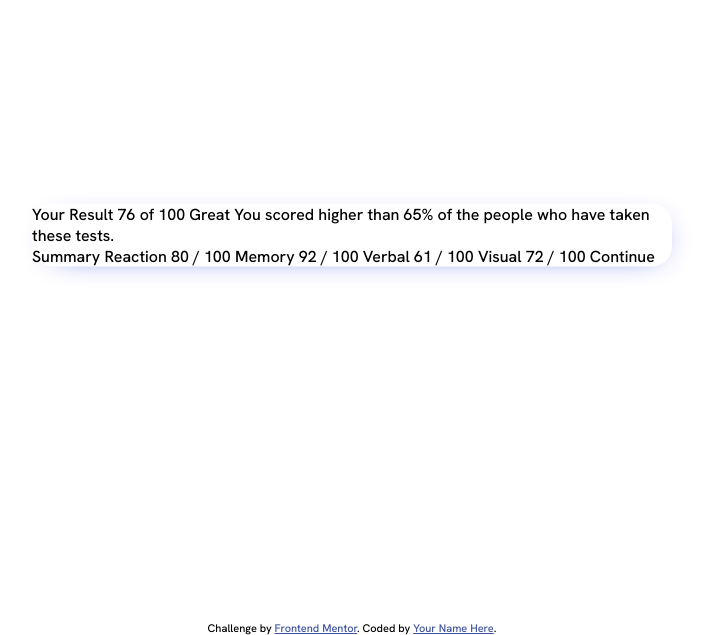
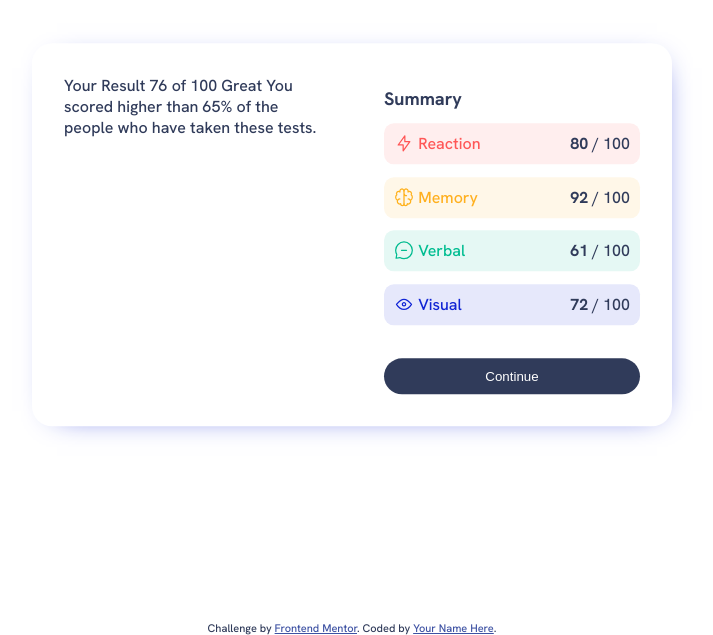
Before and after one commit to patriziadev/summary-component, a website: page index.html in a window 1280 px wide. Shown: the part 165-800 px from the top of the page, without its empty margins (288-1001 px from the left). Drawn offline with Linux system fonts and the light colour scheme.

Commit message:
chore: create the right part of the card

```diff
--- a/index.html
+++ b/index.html
@@ -41,8 +41,9 @@
                 people who have taken these tests.
             </div>
             <div id="summary">
-                Summary Reaction 80 / 100 Memory 92 / 100 Verbal 61 / 100 Visual
-                72 / 100 Continue
+                <h1>Summary</h1>
+                <div class="summaryItems" id="item"></div>
+                <button>Continue</button>
             </div>
         </div>
 
@@ -55,4 +56,5 @@
             >. Coded by <a href="#">Your Name Here</a>.
         </div>
     </body>
+    <script src="js/script.js"></script>
 </html>
--- /dev/null
+++ b/js/script.js
@@ -0,0 +1,17 @@
+const summaryItem = document.getElementById("item");
+
+fetch("./data.json")
+    .then((response) => response.json())
+    .then((data) => {
+        console.log(data);
+        itemToAdd = "";
+        for (let i = 0; i < data.length; i++) {
+            let category = data[i].category;
+            let icon = data[i].icon;
+            let score = data[i].score;
+            itemToAdd += `<div
+                class="category ${category.toLowerCase()}">
+                    <div class="${category.toLowerCase()}"><img src="${icon}" alt="${category}"> ${category}</div><div class="score"><strong>${score}</strong> / 100</div></div>`;
+        }
+        summaryItem.innerHTML = itemToAdd;
+    });
--- a/scss/style.scss
+++ b/scss/style.scss
@@ -21,8 +21,30 @@ $fontSize: 18px;
 $paragraphFont: "Hanken Grotesk", sans-serif;
 
 // styles
+$cardPadding: 2rem;
+
+@mixin summaryItem($category-color) {
+    display: flex;
+    justify-content: space-between;
+    align-items: center;
+    padding: 10px;
+    margin: 0.8em 0;
+    background-color: rgba($category-color, 0.1);
+    border-radius: 10px;
+
+    div:first-child {
+        color: $category-color;
+    }
+
+    img {
+        vertical-align: text-top;
+    }
+}
+
 body {
     font-family: $paragraphFont;
+    color: $darkGrayBlue;
+
     #wrapper {
         // center position
         position: fixed;
@@ -34,6 +56,58 @@ body {
         border-radius: 20px;
         background: $white;
         box-shadow: 5px 5px 30px -20px $cobaltBlue;
+
+        display: flex;
+        flex-direction: row;
+
+        #result {
+            width: 50%;
+            padding: $cardPadding;
+        }
+
+        #summary {
+            width: 50%;
+            padding: $cardPadding;
+
+            h1 {
+                font-size: large;
+            }
+
+            .category {
+                &.reaction {
+                    @include summaryItem($lightRed);
+                }
+                &.memory {
+                    @include summaryItem($orangeyYellow);
+                }
+                &.verbal {
+                    @include summaryItem($greenTeal);
+                }
+                &.visual {
+                    @include summaryItem($cobaltBlue);
+                }
+            }
+
+            button {
+                width: 100%;
+                color: $white;
+                background-color: $darkGrayBlue;
+                border: none;
+                padding: 0.8em;
+                border-radius: 20px;
+                margin-top: 1.5em;
+                transition: all 0.5s ease-in-out;
+
+                &:hover {
+                    background-color: $violetBlue;
+                    background-image: linear-gradient(
+                        $lightSlateBlue,
+                        $violetBlue
+                    );
+                    cursor: pointer;
+                }
+            }
+        }
     }
 
     .attribution {
```
Also changed, not shown: assets/images/favicon-32x32.png (added), assets/images/icon-memory.svg (added), assets/images/icon-reaction.svg (added), assets/images/icon-verbal.svg (added), assets/images/icon-visual.svg (added), css/style.css, 1 other file.
